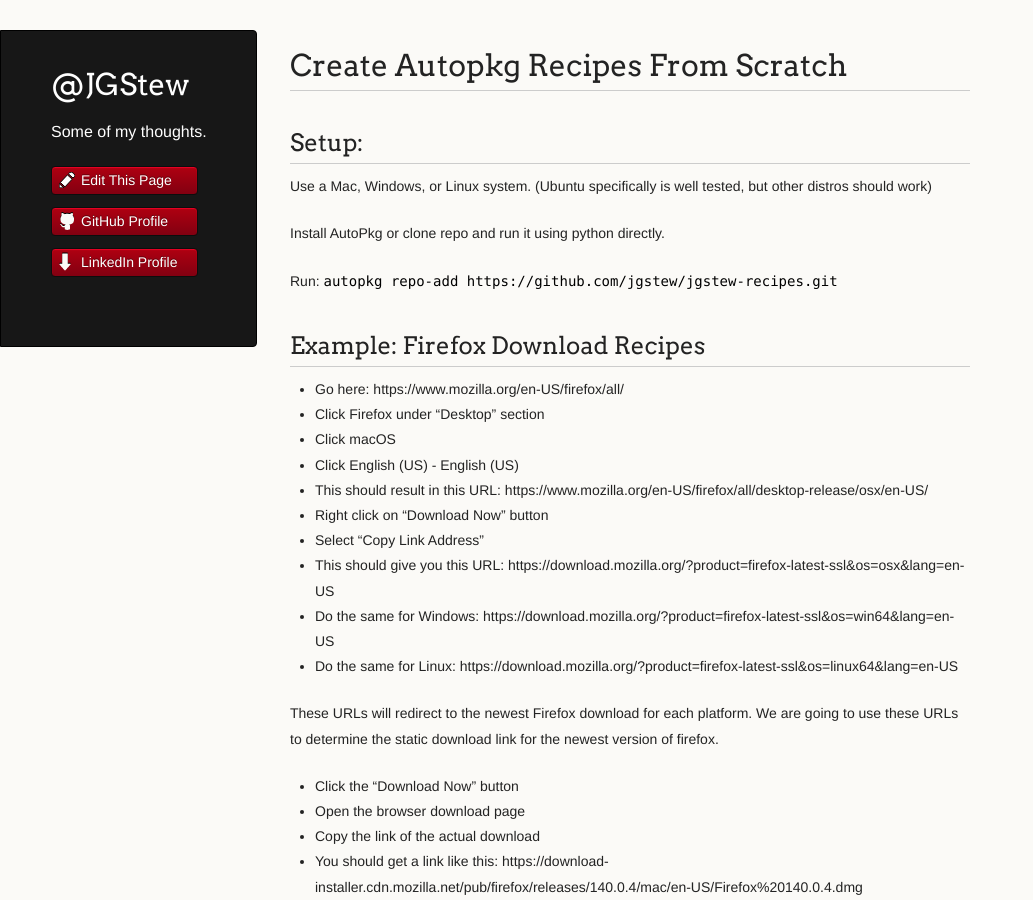
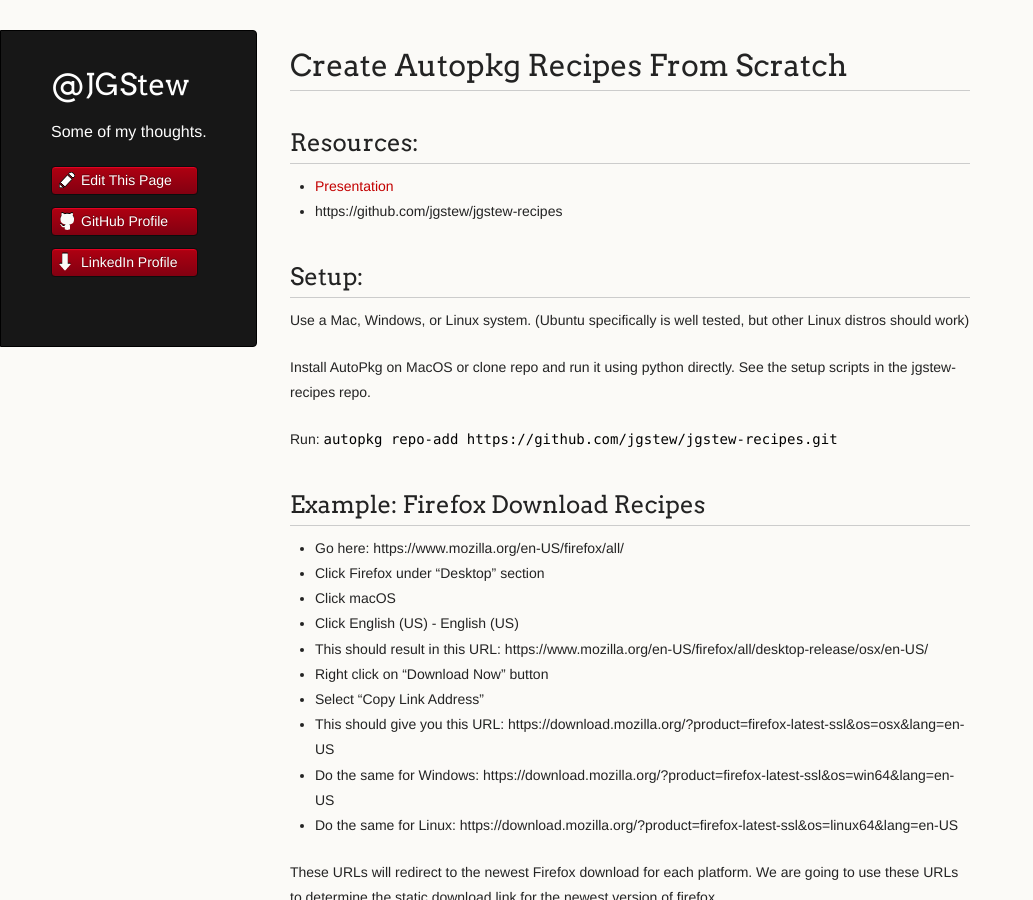
Before and after one commit to jgstew/jgstew.github.io, a Jekyll site: the page built from _posts/2025-07-16-Create-AutoPkg-Recipes-From-Scratch.md, in a window 1280 px wide and 900 px high. Shown: the whole window, without its empty margins (0-1033 px from the left). Built offline with Jekyll 4.4.1, drawn with Linux system fonts in a browser that asks for light colours; nearby versions of some CDN libraries.

Commit message:
Update 2025-07-16-Create-AutoPkg-Recipes-From-Scratch.md

```diff
--- a/_posts/2025-07-16-Create-AutoPkg-Recipes-From-Scratch.md
+++ b/_posts/2025-07-16-Create-AutoPkg-Recipes-From-Scratch.md
@@ -2,11 +2,17 @@
 category: Other
 ---
 
+## Resources:
+
+- [Presentation](https://docs.google.com/presentation/d/1qxfqkfU2R9xhR_9TvlvbbFTvYuFOCywLK58mZT9mnoQ/edit?usp=sharing)
+- https://github.com/jgstew/jgstew-recipes
+
+
 ## Setup:
 
-Use a Mac, Windows, or Linux system. (Ubuntu specifically is well tested, but other distros should work)
+Use a Mac, Windows, or Linux system. (Ubuntu specifically is well tested, but other Linux distros should work)
 
-Install AutoPkg or clone repo and run it using python directly.
+Install AutoPkg on MacOS or clone repo and run it using python directly. See the setup scripts in the jgstew-recipes repo.
 
 Run: `autopkg repo-add https://github.com/jgstew/jgstew-recipes.git`
 
```
